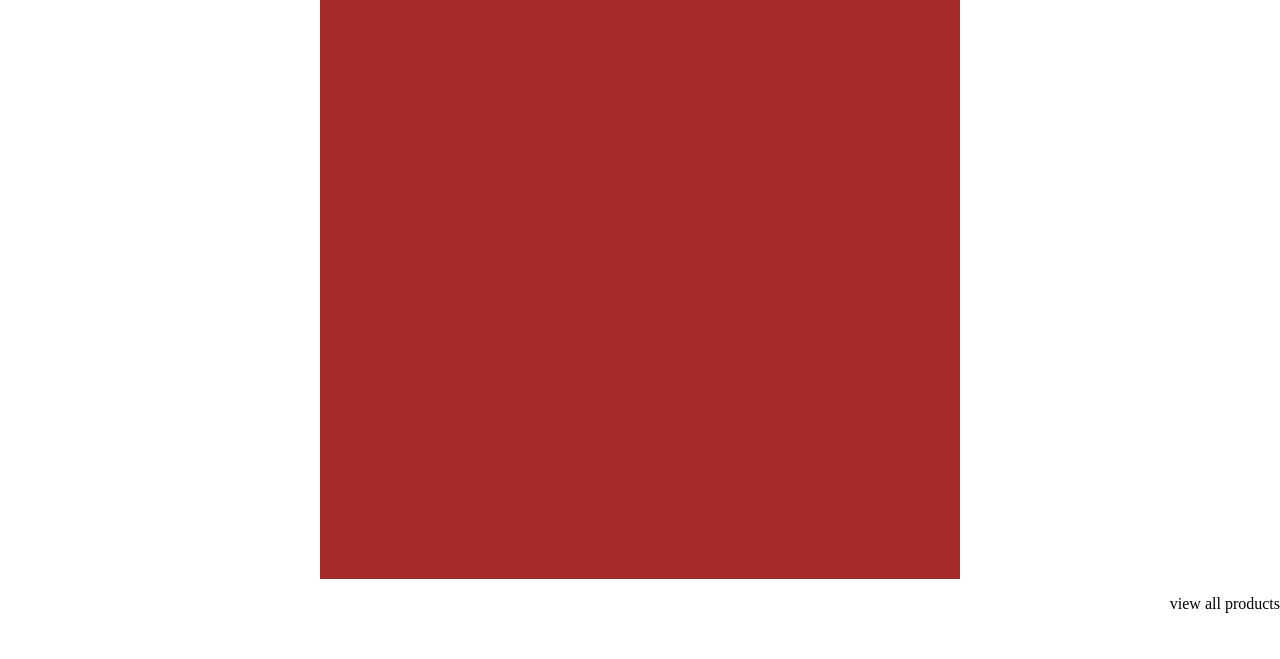
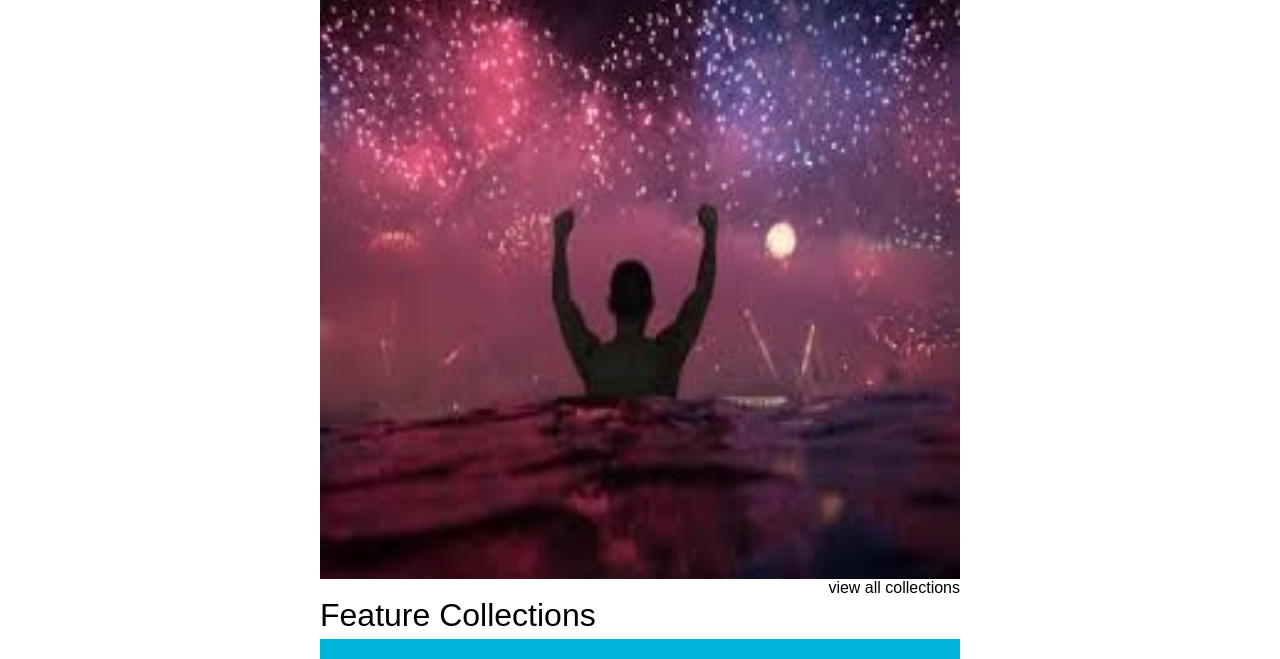
Before and after one commit to SeraPinaBarranco/DAW_M09_Act1_SerafinPinaBarranco, a plain HTML site: page index.html in a window 1280 px wide. Shown: the part 421-1080 px from the top of the page. Before the commit the page ends 1050 px from the top, so only its background shows below. Drawn offline with Linux system fonts and the light colour scheme.

Commit message:
lina azul

```diff
--- a/estilos/style.css
+++ b/estilos/style.css
@@ -4,6 +4,7 @@
 
 body{
     margin: 0;
+    font-family:Arial, Helvetica, sans-serif;
 }
 
 
@@ -88,12 +89,33 @@ button{
 }
 
 .seccion-imagen-central{
-    text-align: right;
+    width: 50%;
+    margin: 0 auto;
 }
 
 .imagen-grande{
     margin: 0 auto;
     background-color: brown;
-    width: 50%;
     height: 600px;
 }
+
+.img-grande{
+    height: 100%;
+    width: 100%;
+}
+.view-all{
+    text-align: right;
+}
+.feature{
+    margin-top: 0px;
+    margin: 0 auto;
+    font-size: xx-large;
+
+    /*display: inline;*/
+}
+
+.linea_azul{
+    background-color: #00b5da;
+    height: 20px;
+    margin-top: 5px;
+}
--- a/index.html
+++ b/index.html
@@ -31,16 +31,32 @@
             </span>
             </div>
         </nav>
+    </section>
 
-    </section class="seccion-imagen-central">
+    <section class="seccion-imagen-central">
         <div class="imagen-grande">
-            <img src="" alt="imagen central">
+            <img class="img-grande" src="imagenes/descarga.jpg" alt="imagen central">
         </div>
-        <span class="span-imagen-central">
-            <p style="text-align: right;">view all products</p>
+        <div class="view-all">
+            <span>view all collections</span>
+
+        </div>
+        <!-- <span class="span-imagen-central" style="width:50%; text-align: right;">
+        </span> -->
+
+        <span class="feature">
+            <span style="margin-left: 0;">Feature Collections</span>
         </span>
-    <section>
 
+        <div class="linea_azul">
+
+        </div>
+    </section>
+
+    <section class="tres_imagenes">
+        <span></span>
+        <span></span>
+        <span></span>
     </section>
 </body>
 </html>
```
Also changed, not shown: imagenes/CapturaCC.PNG (added), imagenes/CapturaCCGrande.PNG (added), imagenes/CapturaMonedas.PNG (added), imagenes/descarga.jpg (added).
